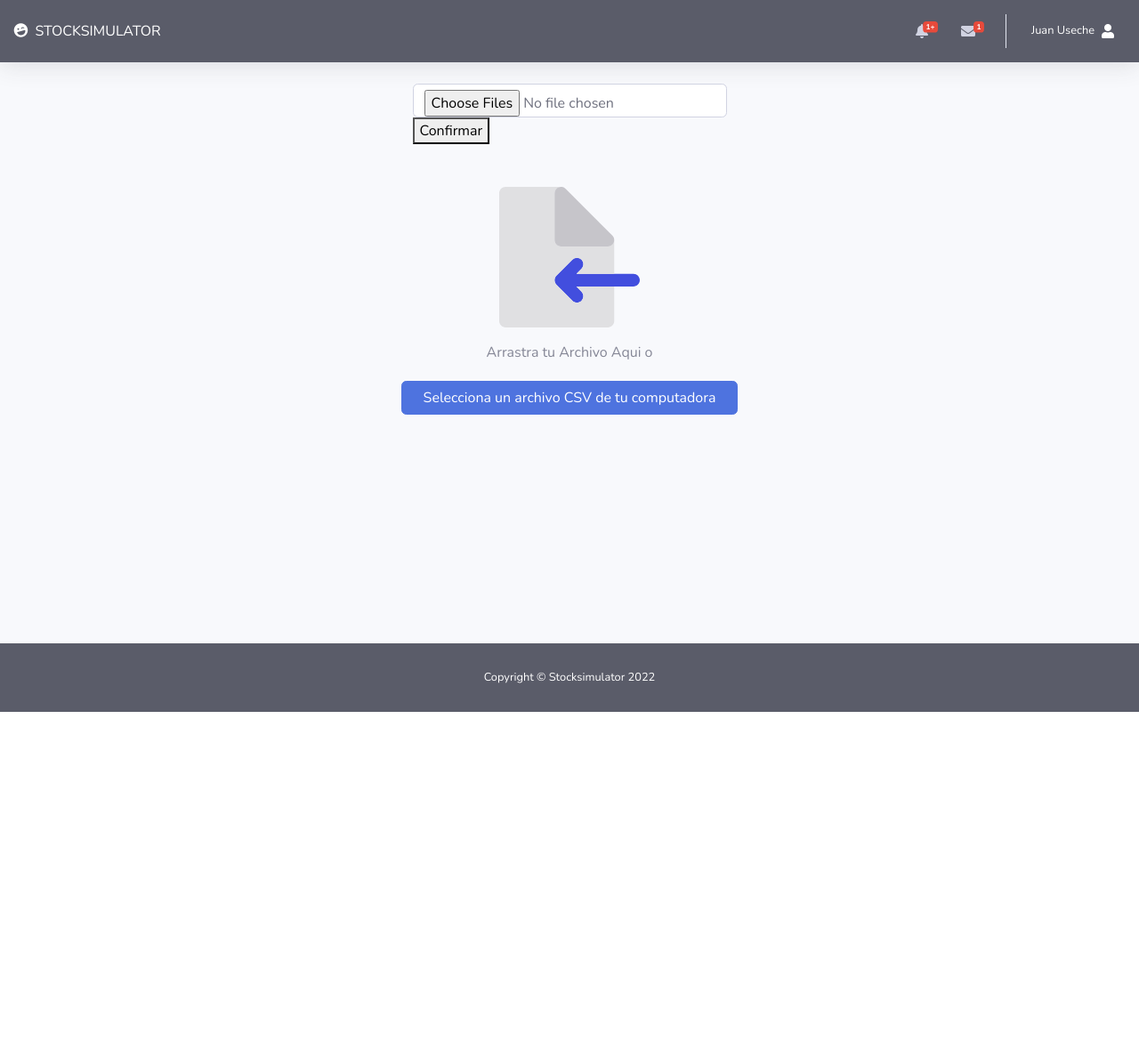
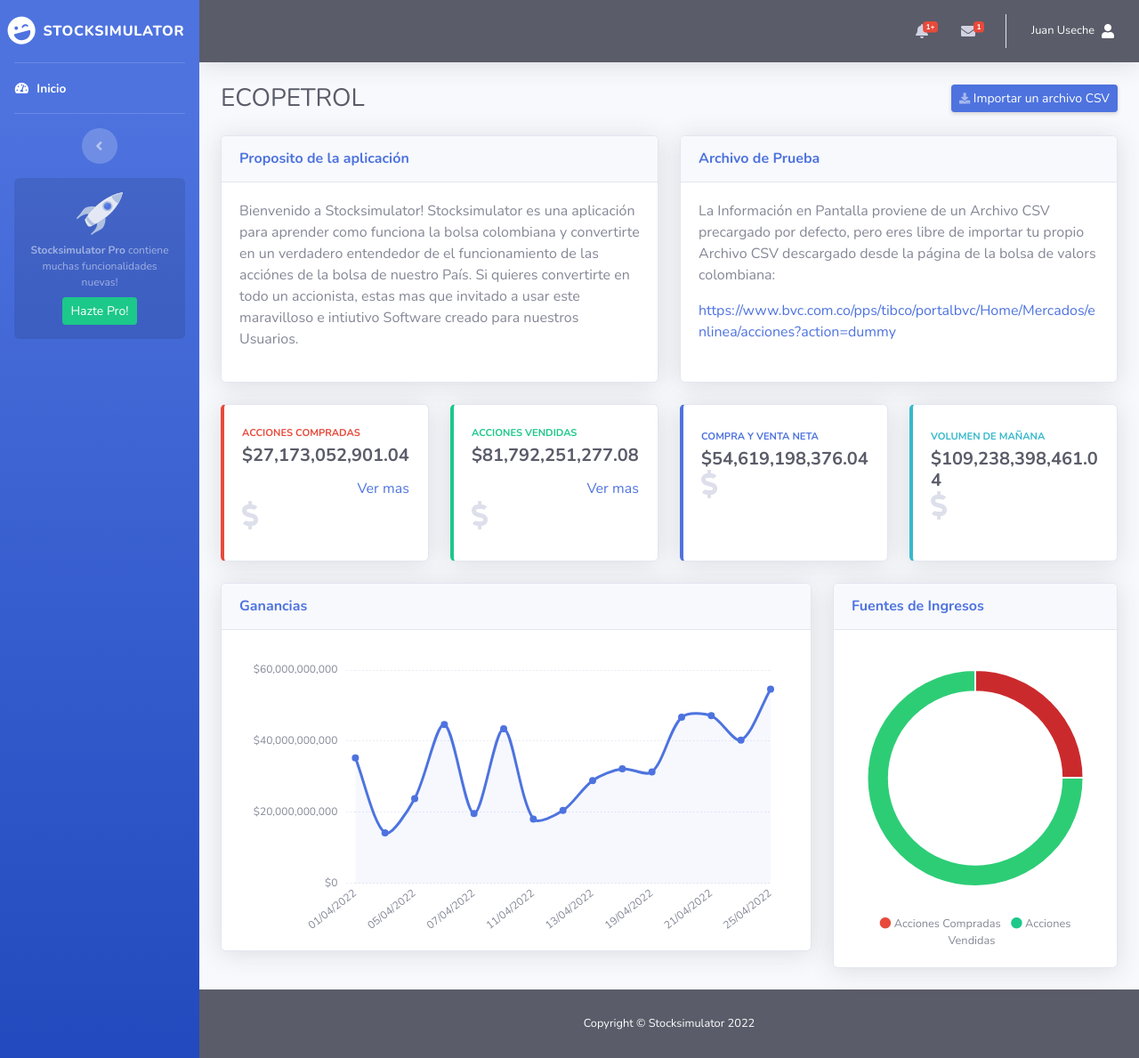
Before and after one commit to jpuseche/stocksimulator, a Django app: page / in a window 1280 px wide. Shown: the whole page at 89% size. Before the commit the page ends 800 px from the top, so only its background shows below. Run offline with Django 4.2, Linux system fonts and the light colour scheme; some libraries are stand-ins or nearby versions.

Commit message:
Changed homepage from import-csv to dashboard

```diff
--- a/stocksimulator/templates/import_csv.html
+++ b/stocksimulator/templates/import_csv.html
@@ -145,7 +145,7 @@
 
             <!-- Begin Page Content -->
             <div class="container-fluid">
-
+            <a href="/" class="btn btn btn-secondary px-4">Atrás</a>
                 <div id="importStocks" class="container">
                     <div class="card p-4 file-card d-none">
                         <div class="d-flex justify-content-between">
@@ -163,19 +163,20 @@
                             <a class="btn btn-secondary btn-lg cancel-import-users" href="/">Cancelar</a>
                         </div>
                     </div>
-
                     <div class="input-card gray-background-color">
                         <div class="row">
                             <div class="col-md-12">
                                 <div class="form-group files d-flex flex-column align-items-center justify-content-center m-0">
-                                    <form action="home" >
-                                        <input type="file" class="form-control file-upload-input" name="CSVFile" accept=".csv" multiple="multiple" >
-                                        <button type="submit" class="ui button primary">Confirmar</button>
-                                    </form>
-                                    <div class="d-flex flex-column justify-content-center align-items-center w-100 h-100">
-                                        <img class="mb-3 col-2 mt-5" src="{% static 'theme/img/import-svgrepo-com.svg'%}" alt="...">
-                                        <span class="text-dark-color mb-1 font-18">Arrastra tu Archivo Aqui o</span>
-                                        <button class="btn btn-primary px-4 file-upload-btn mt-3 mb-5" type="submit">Selecciona un archivo CSV de tu computadora</button>
+                                    <div class="d-flex flex-column justify-content-center align-items-center w-100 h-100"></div>
+                                        <span class="text-dark-color mb-1 font-18">Arrastra tu Archivo aquí o</span>
+                                        <span class="text-dark-color mb-1 font-18">Selecciona un archivo CSV de tu computadora</span>
+                                        <img class="mb-3 col-2 m-5" src="{% static 'theme/img/import-svgrepo-com.svg'%}" alt="...">
+                                        <form action="/" class="col-5">
+                                            <input type="file" class="form-control file-upload-input" name="CSVFile" accept=".csv" multiple="multiple" >
+                                            <div class="d-flex justify-content-center">
+                                                <button type="submit" class="btn btn-primary px-4 file-upload-btn mt-3 mb-5">Confirmar</button>
+                                            </div>
+                                        </form>
                                     </div>
                                 </div>
                             </div>
--- a/stocksimulator/templates/index.html
+++ b/stocksimulator/templates/index.html
@@ -11,7 +11,7 @@
         <ul class="navbar-nav bg-gradient-primary sidebar sidebar-dark accordion" id="accordionSidebar">
 
             <!-- Sidebar - Brand -->
-            <a class="sidebar-brand d-flex align-items-center justify-content-center" href="/home">
+            <a class="sidebar-brand d-flex align-items-center justify-content-center" href="/">
                 <div class="sidebar-brand-icon rotate-n-15">
                     <i class="fas fa-laugh-wink"></i>
                 </div>
@@ -21,11 +21,11 @@
             <!-- Divider -->
             <hr class="sidebar-divider my-0">
 
-            <!-- Nav Item - Dashboard -->
+            <!-- Nav Item - Home -->
             <li class="nav-item active">
-                <a class="nav-link" href="/home">
+                <a class="nav-link" href="/">
                     <i class="fas fa-fw fa-tachometer-alt"></i>
-                    <span>Dashboard</span></a>
+                    <span>Inicio</span></a>
             </li>
 
             <!-- Divider -->
@@ -184,8 +184,51 @@
                     <!-- Page Heading -->
                     <div class="d-sm-flex align-items-center justify-content-between mb-4">
                         <h1 class="h3 mb-0 text-gray-800">{{ companyName }}</h1>
-                        <a href="/" class="d-none d-sm-inline-block btn btn-sm btn-primary shadow-sm"><i
-                                class="fas fa-download fa-sm text-white-50"></i> Generar Nuevo Reporte</a>
+                        <a href="/import-csv" class="d-none d-sm-inline-block btn btn-sm btn-primary shadow-sm"><i
+                                class="fas fa-download fa-sm text-white-50"></i> Importar un archivo CSV</a>
+                    </div>
+
+                    <!-- Content Row -->
+                    <div class="row">
+
+                        <!-- Content Column -->
+                        <div class="{% if isTestCSV %}col-lg-6{% else %}col-lg-12{% endif %}">
+
+                            <!-- Approach -->
+                            <div class="card shadow mb-4">
+                                <div class="card-header py-3">
+                                    <h6 class="m-0 font-weight-bold text-primary">Proposito de la aplicación</h6>
+                                </div>
+                                <div class="card-body">
+                                    <p> Bienvenido a Stocksimulator! Stocksimulator es una aplicación para aprender como funciona la bolsa colombiana
+                                        y convertirte en un verdadero entendedor de el funcionamiento de las acciónes de la bolsa de nuestro País.
+                                        Si quieres convertirte en todo un accionista, estas mas que invitado a usar este maravilloso e intiutivo Software
+                                        creado para nuestros Usuarios.
+                                    </p>
+                                </div>
+                            </div>
+
+                        </div>
+
+                        {% if isTestCSV %}
+                            <div class="col-lg-6">
+
+                                <!-- Test CSV Info -->
+                                <div class="card shadow mb-4">
+                                    <div class="card-header py-3">
+                                        <h6 class="m-0 font-weight-bold text-primary">Archivo de Prueba</h6>
+                                    </div>
+                                    <div class="card-body">
+                                        <p> La Información en Pantalla proviene de un Archivo CSV precargado por defecto,
+                                            pero eres libre de importar tu propio Archivo CSV descargado desde la
+                                            página de la bolsa de valors colombiana:</p>
+                                        <a href="https://www.bvc.com.co/pps/tibco/portalbvc/Home/Mercados/enlinea/acciones?action=dummy">https://www.bvc.com.co/pps/tibco/portalbvc/Home/Mercados/enlinea/acciones?action=dummy</a>
+                                        <br></br>
+                                    </div>
+                                </div>
+
+                            </div>
+                        {% endif %}
                     </div>
 
                     <!-- Content Row -->
@@ -318,42 +361,6 @@
                         </div>
                     </div>
 
-                    <!-- Content Row -->
-                    <div class="row">
-
-                        <!-- Content Column -->
-                        <div class="col-lg-6 mb-4">
-
-                            <!-- Illustrations -->
-                            <div class="card shadow mb-4">
-                                <div class="card-header py-3">
-                                    <h6 class="m-0 font-weight-bold text-primary">Vista de la Compañia</h6>
-                                </div>
-                                <div class="card-body">
-                                    <div class="text-center">
-                                        <img class="img-fluid px-3 px-sm-4 mt-3 mb-4" style="width: 25rem;"
-                                            src="{% static 'theme/img/undraw_posting_photo.svg'%}" alt="...">
-                                    </div>
-                                </div>
-                            </div>
-
-                        </div>
-
-                        <div class="col-lg-6 mb-4">
-
-                            <!-- Approach -->
-                            <div class="card shadow mb-4">
-                                <div class="card-header py-3">
-                                    <h6 class="m-0 font-weight-bold text-primary">Proposito de la aplicación</h6>
-                                </div>
-                                <div class="card-body">
-                                    <p> Stocksimulator es una aplicación para aprender como funciona la bolsa colombiana</p>
-                                </div>
-                            </div>
-
-                        </div>
-                    </div>
-
                 </div>
                 <!-- /.container-fluid -->
 
--- a/stocksimulator/urls.py
+++ b/stocksimulator/urls.py
@@ -22,8 +22,8 @@
 
 urlpatterns = [
     path('admin/', admin.site.urls),
-    path('home/', views.home, name='home'),
-    path('', views.import_csv, name='import_csv'),
+    path('', views.home, name='home'),
+    path('import-csv/', views.import_csv, name='import_csv'),
     path('login/', views.login, name='login'),
     path('report/', views.reporte, name='reporte'),
     path('sold/', views.soldReport, name='soldReport'),
--- a/stocksimulator/views.py
+++ b/stocksimulator/views.py
@@ -23,7 +23,7 @@
 boughtStocks=0
 soldStocks=0
 DiaDeCierre=''
-CSVFILE=''
+CSVFILE='TestCSV-ecopetrol.csv'
 
 def home(request):
 
@@ -65,12 +65,15 @@
     #print("importando csv")
     #veifica si request.GET es valido
 
+    isTestCSV = True
     form=request.GET
     try:
         csv_file = form['CSVFile']
-        CSVFILE=''
-        CSVFILE=csv_file
-    except :
+        if (CSVFILE != 'TestCSV-ecopetrol.csv'):
+            CSVFILE=''
+            CSVFILE=csv_file
+            isTestCSV = False
+    except:
         print("no se pudo importar el csv")
         csv_file=CSVFILE
 
@@ -134,6 +137,7 @@
         "amountList": json.dumps(amountList),
         "monthsList": json.dumps(daysList),
         "stocksBuyAndSell": json.dumps(stocksBuyAndSell),
+        "isTestCSV": isTestCSV,
         })
 
 def reporte(request):
```
Also changed, not shown: stocksimulator/settings.py (+6 -25 lines), stocksimulator/templates/reporte.html (+4 -4 lines), TestCSV-ecopetrol.csv (renamed from AccionDetalle.csv), 1 other file.
